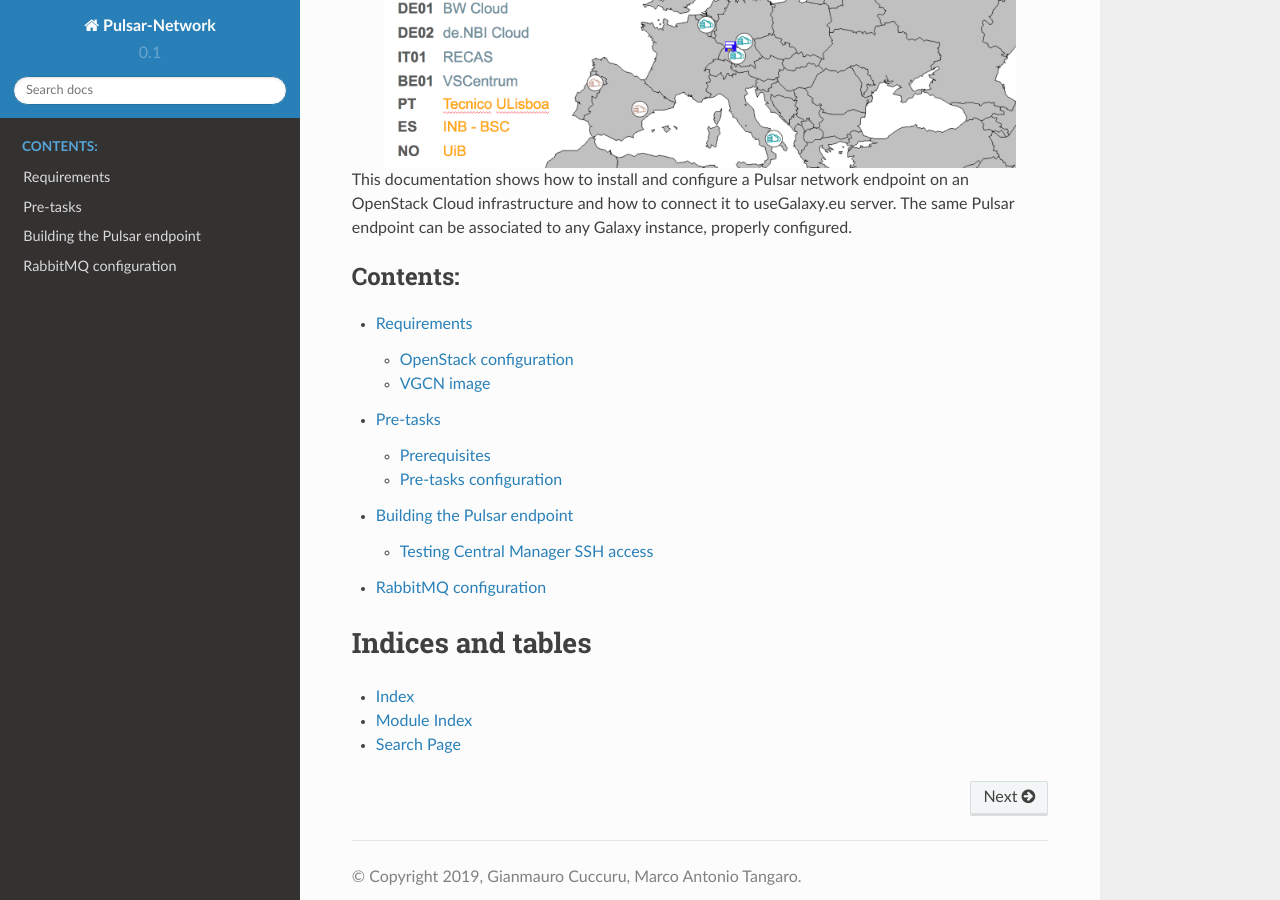
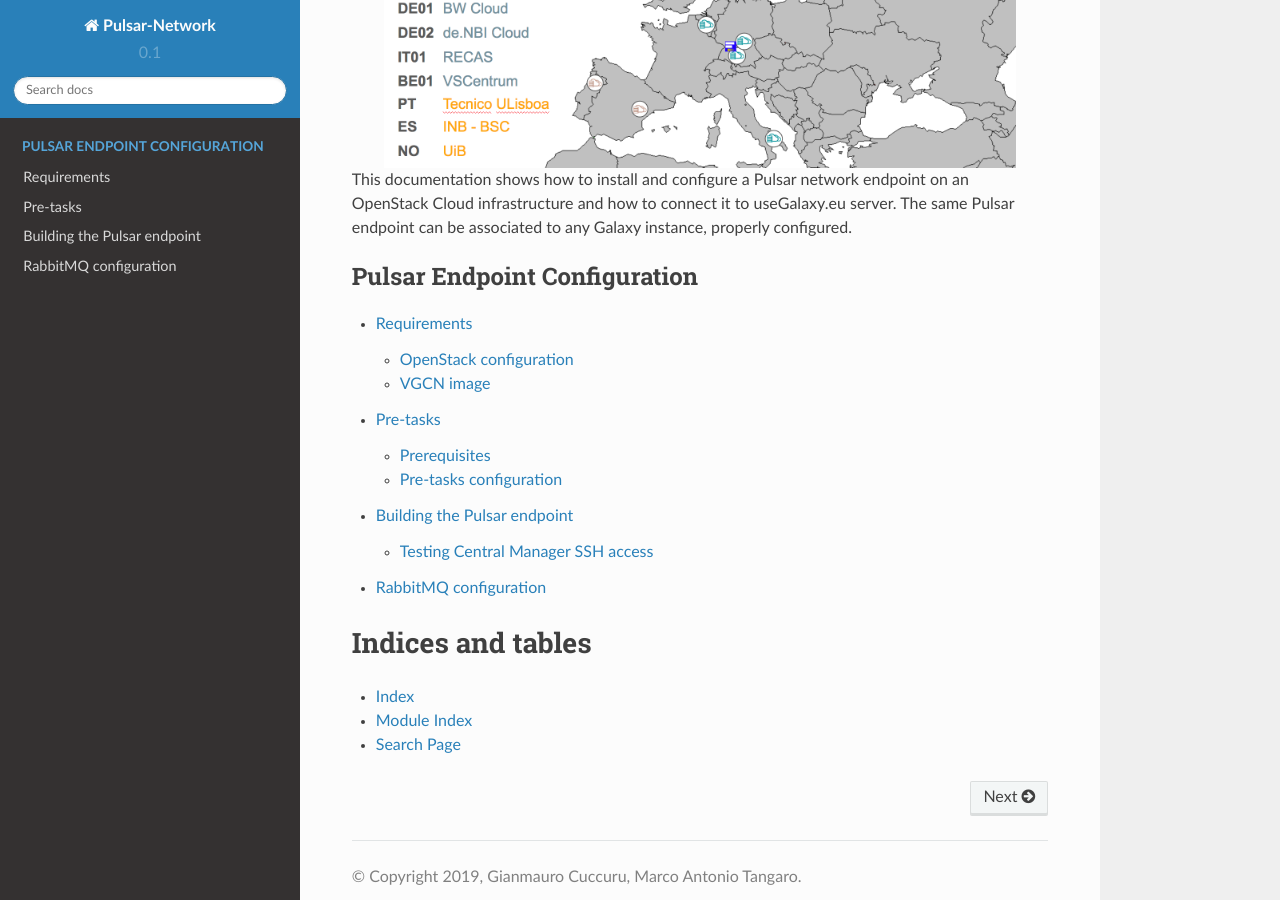
Before and after one commit to usegalaxy-eu/pulsar-network-docs, a Sphinx documentation site: the page built from source/index.rst, in a window 1280 px wide and 900 px high, scrolled down 466 px. Built offline with Sphinx 7.4.7 and the Read the Docs theme 2.0.0, drawn with Linux system fonts in a browser that asks for light colours; pages that are not in the unit, such as notebooks, are missing from menus.

Commit message:
change content name on sidebar

```diff
--- a/source/index.rst
+++ b/source/index.rst
@@ -16,7 +16,7 @@
 
 .. toctree::
    :maxdepth: 2
-   :caption: Contents:
+   :caption: Pulsar Endpoint Configuration
 
    requirements
    pretasks
```
